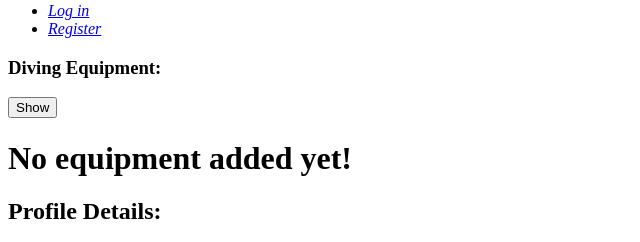
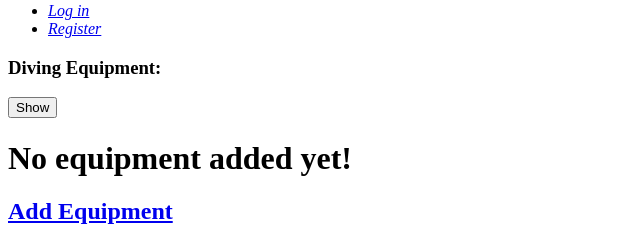
Before and after one commit to GeorgiLukanov87/spearfishing_app, a Django app: page /accounts/profile/13/ in a window 1280 px wide. Shown: the part 380-622 px from the top of the page, without its empty margins (0-640 px from the left). Run offline with Django 4.2, Linux system fonts and the light colour scheme; data comes from the database, SQL or seed files in the repository; both versions use the stored data as it was after the commit; data that the repository does not hold is empty; some libraries are stand-ins or nearby versions.

Commit message:
edit equipment logic

```diff
--- a/spearfishing_app/equipment/urls.py
+++ b/spearfishing_app/equipment/urls.py
@@ -1,7 +1,8 @@
 from django.urls import path
 
-from spearfishing_app.equipment.views import add_equipment
+from spearfishing_app.equipment.views import add_equipment, EquipmentEditView
 
 urlpatterns = (
     path('add/', add_equipment, name='add-equipment'),
+    path('edit/<int:pk>/', EquipmentEditView.as_view(), name='edit-equipment'),
 )
--- a/templates/accounts/profile-details-page.html
+++ b/templates/accounts/profile-details-page.html
@@ -9,7 +9,6 @@
         </div>
 
         {% if request.user.equipment %}
-
             <div id="equipment-id" class="equipment-wrapper">
                 <div class="equipment">
                     <div class="equipment-containers">
@@ -51,11 +50,18 @@
                         <h4>Fins brand: {{ request.user.equipment.fins_model }}</h4>
                         <h4>Fins Material: {{ request.user.equipment.fins_material }}</h4>
                     </div>
+
                 </div>
+
+                <a class="button-edit-profile" href="{% url 'edit-equipment' request.user.equipment.pk %}">Edit
+                    Equipment</a>
             </div>
 
         {% else %}
             <h1>No equipment added yet!</h1>
+            <h2>
+                <a href="{% url 'add-equipment' %}">Add Equipment</a>
+            </h2>
         {% endif %}
 
         <div class="profile-details-wrapper">
```
Also changed, not shown: spearfishing_app/equipment/views.py (+14 -0 lines), templates/equipment/edit-equipment.html (added, +10 -0 lines), db.sqlite3.
